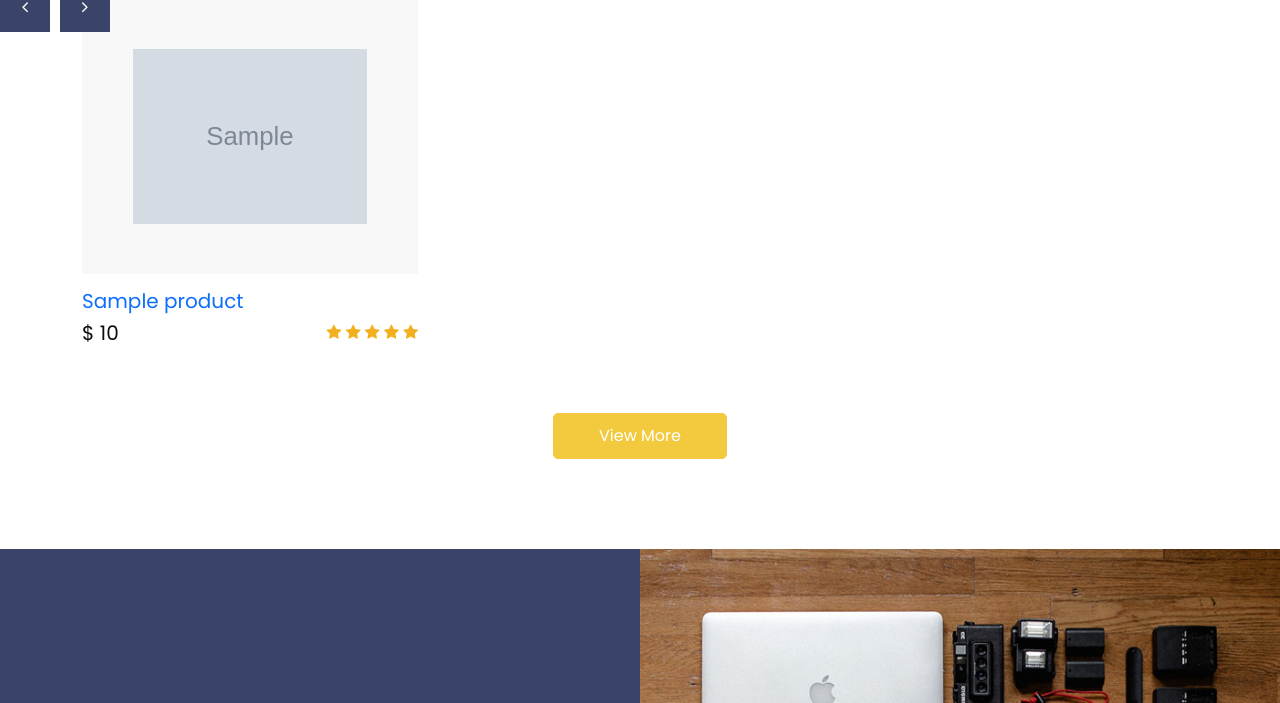
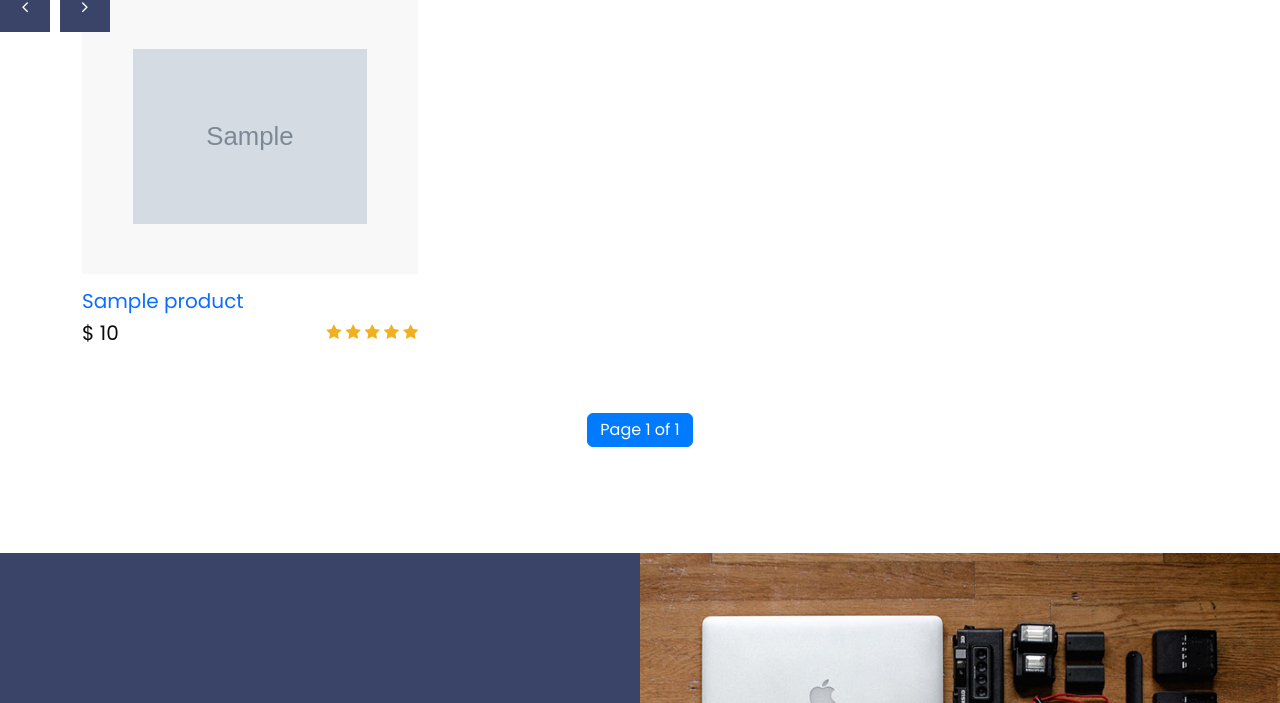
Before and after one commit to mahmoudshaker123/E-commerce_API_and_Template, a Django app: template templates/store/list_product.html in a window 1280 px wide. Shown: the part 793-1496 px from the top of the page. Run offline with Django 3.2, Linux system fonts and the light colour scheme; the template is opened without the code that fills it: most values are stand-ins (such as "Sample title", 1, 10 or a date in 2020); grey boxes marked "Sample" are stand-in pictures; some libraries are stand-ins or nearby versions.

Commit message:
Add pagination

```diff
--- a/templates/store/list_product.html
+++ b/templates/store/list_product.html
@@ -140,9 +140,32 @@
 
     </div>
     <div class="btn_box">
-      <a href="" class="view_more-link">
-        View More
-      </a>
+      <nav>
+        <ul class="pagination">
+            {% if page_obj.has_previous %}
+                <li class="page-item">
+                    <a class="page-link" href="?page=1">First</a>
+                </li>
+                <li class="page-item">
+                    <a class="page-link" href="?page={{ page_obj.previous_page_number }}">Previous</a>
+                </li>
+            {% endif %}
+
+            <li class="page-item active">
+                <span class="page-link">Page {{ page_obj.number }} of {{ page_obj.paginator.num_pages }}</span>
+            </li>
+
+            {% if page_obj.has_next %}
+                <li class="page-item">
+                    <a class="page-link" href="?page={{ page_obj.next_page_number }}">Next</a>
+                </li>
+                <li class="page-item">
+                    <a class="page-link" href="?page={{ page_obj.paginator.num_pages }}">Last</a>
+                </li>
+            {% endif %}
+        </ul>
+    </nav>
+
     </div>
   </div>
 </section>
```
Also changed, not shown: store/views.py (+14 -8 lines).
